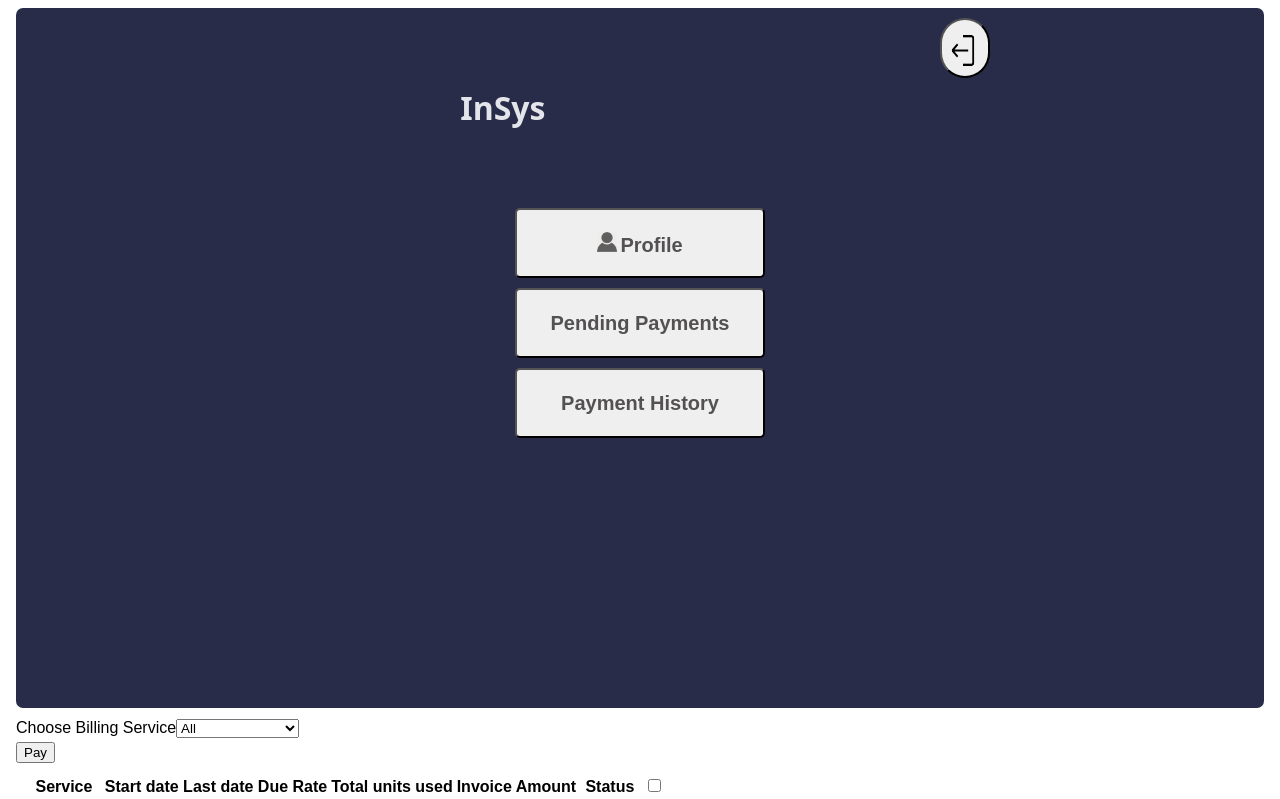
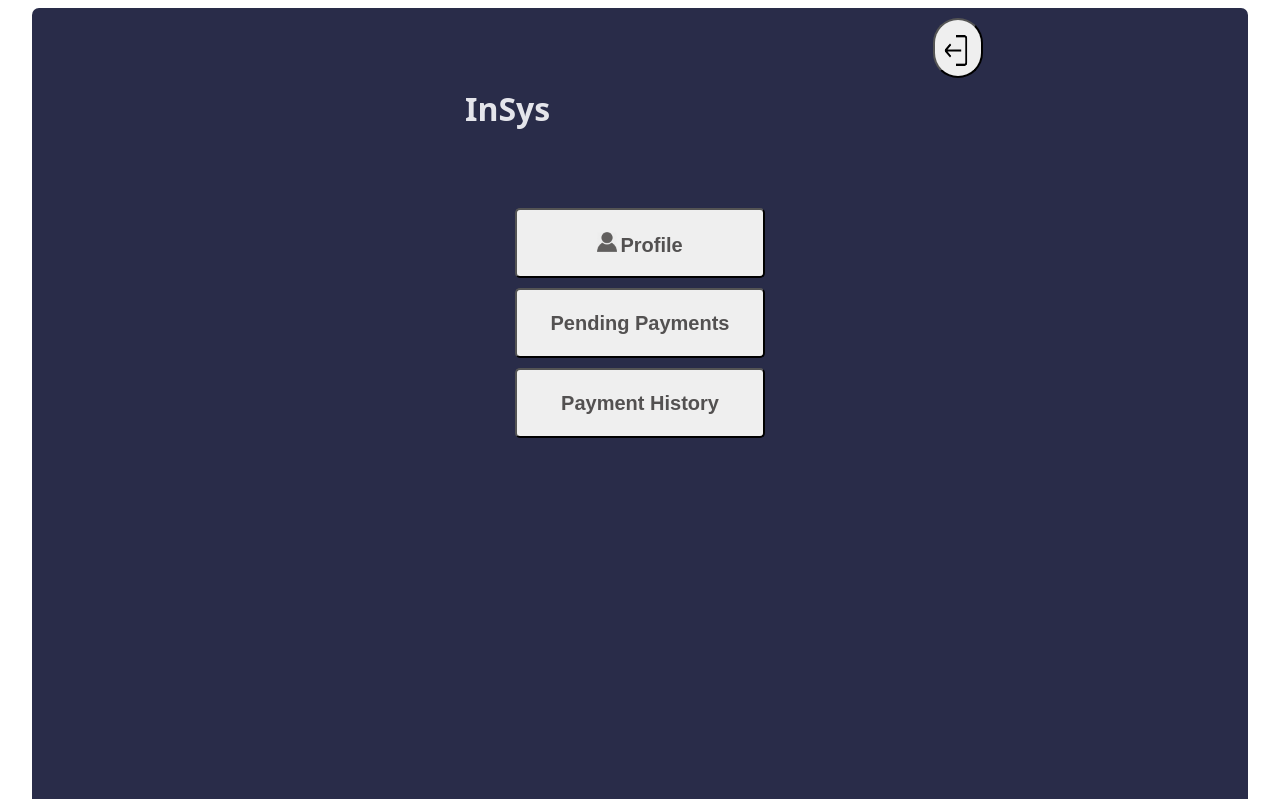
Before and after one commit to seifhossam33/Invoice-System-2023, an Angular app in the folder InvoiceSystem/: page / in a window 1280 px wide. Shown: the top 799 px of the page. Built offline with nearby package versions, Linux system fonts and the light colour scheme.

Commit message:
Make navbar take the whole screen height

```diff
--- a/InvoiceSystem/src/app/app.component.css
+++ b/InvoiceSystem/src/app/app.component.css
@@ -0,0 +1,3 @@
+body {
+  height: 100vh;
+}
--- a/InvoiceSystem/src/app/app.component.html
+++ b/InvoiceSystem/src/app/app.component.html
@@ -1,3 +1,11 @@
-<div>
-  <app-container></app-container>
-</div>
+<!DOCTYPE html>
+<html>
+  <html>
+    <head> </head>
+    <body>
+      <div>
+        <app-container></app-container>
+      </div>
+    </body>
+  </html>
+</html>
--- a/InvoiceSystem/src/app/container/container.component.css
+++ b/InvoiceSystem/src/app/container/container.component.css
@@ -1,48 +1,3 @@
-
-.left-cont{
-    border-radius: 10px;
+body {
+  height: 100vh;
 }
-body {
-    margin: 0;
-    padding: 0;
-    font-family: Arial, sans-serif;
-    font-size: 16px;
-    line-height: 1.5;
-}
-
-.container {
-    display: flex;
-    flex-direction: row;
-    height: 100vh;
-}
-
-.left-col {
-    flex: 1;
-}
-
-.right-col {
-    background-color: #fff;
-    flex: 3;
-    padding: 20px;
-}
-
-h1 {
-    font-size: 32px;
-    margin-top: 0;
-    margin-bottom: 20px;
-}
-
-p {
-    margin-top: 0;
-    margin-bottom: 20px;
-}
-
-ul {
-    margin-top: 0;
-    margin-bottom: 20px;
-    padding-left: 20px;
-}
-
-li {
-    margin-bottom: 10px;
-}
--- a/InvoiceSystem/src/app/nav/nav.component.css
+++ b/InvoiceSystem/src/app/nav/nav.component.css
@@ -1,32 +1,32 @@
-.container{
+.container {
   display: flex;
   flex-direction: column;
   align-items: center;
   background-color: rgb(41, 44, 73);
-    height: 700px;
+  height: 100vh;
   margin-top: opx;
   border-radius: 7px;
 }
 
-.Sys-flex{
+.Sys-flex {
   display: flex;
   flex-direction: row;
   height: 200px;
   width: 100%;
 }
-.Sys-margin{
+.Sys-margin {
   display: flex;
   flex-direction: column;
   justify-content: center;
   align-items: center;
   width: 70%;
-    font-family: system-ui, -apple-system, BlinkMacSystemFont, 'Segoe UI', Roboto, Oxygen, Ubuntu, Cantarell, 'Open Sans', 'Helvetica Neue', sans-serif;
+  font-family: system-ui, -apple-system, BlinkMacSystemFont, "Segoe UI", Roboto,
+    Oxygen, Ubuntu, Cantarell, "Open Sans", "Helvetica Neue", sans-serif;
   padding-left: 50px;
   color: rgb(228, 229, 235);
-
 }
 
-.logImg{
+.logImg {
   width: 30px;
   height: 35px;
   margin-top: 10px;
@@ -34,14 +34,14 @@
   border-radius: 10px;
 }
 
-.userImg{
+.userImg {
   width: 20px;
   height: 20px;
   padding-right: 3px;
   padding-top: 3px;
 }
 
-#log{
+#log {
   margin-top: 10px;
   margin-right: 10px;
   height: 60px;
@@ -51,7 +51,7 @@
   border-radius: 30px;
 }
 
-button{
+button {
   height: 70px;
   width: 250px;
   font-size: 20px;
@@ -60,7 +60,7 @@ button{
   border-radius: 5px;
   color: rgb(83, 81, 81);
 }
-button:hover{
+button:hover {
   background-color: rgb(145, 146, 171);
   color: rgb(211, 207, 207);
 }
```
Lines whose indentation alone changed are shown as unchanged.
